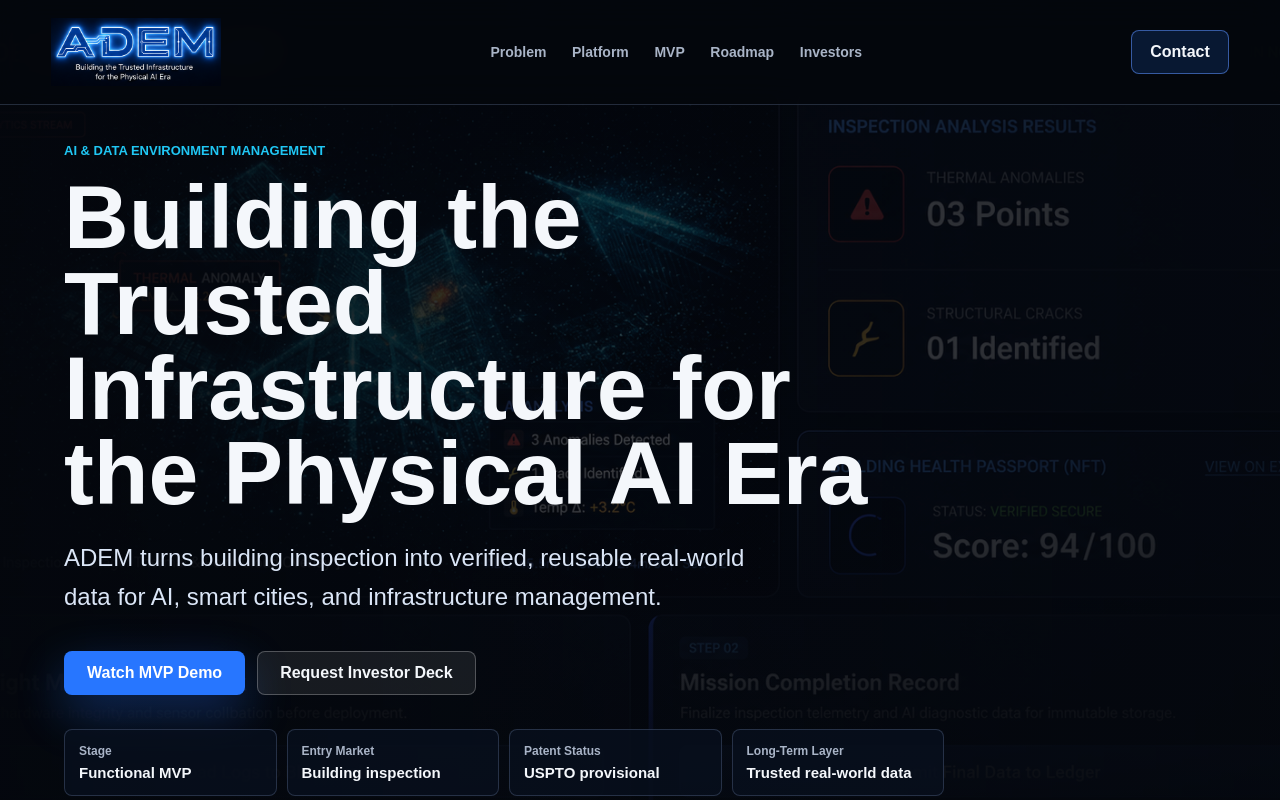
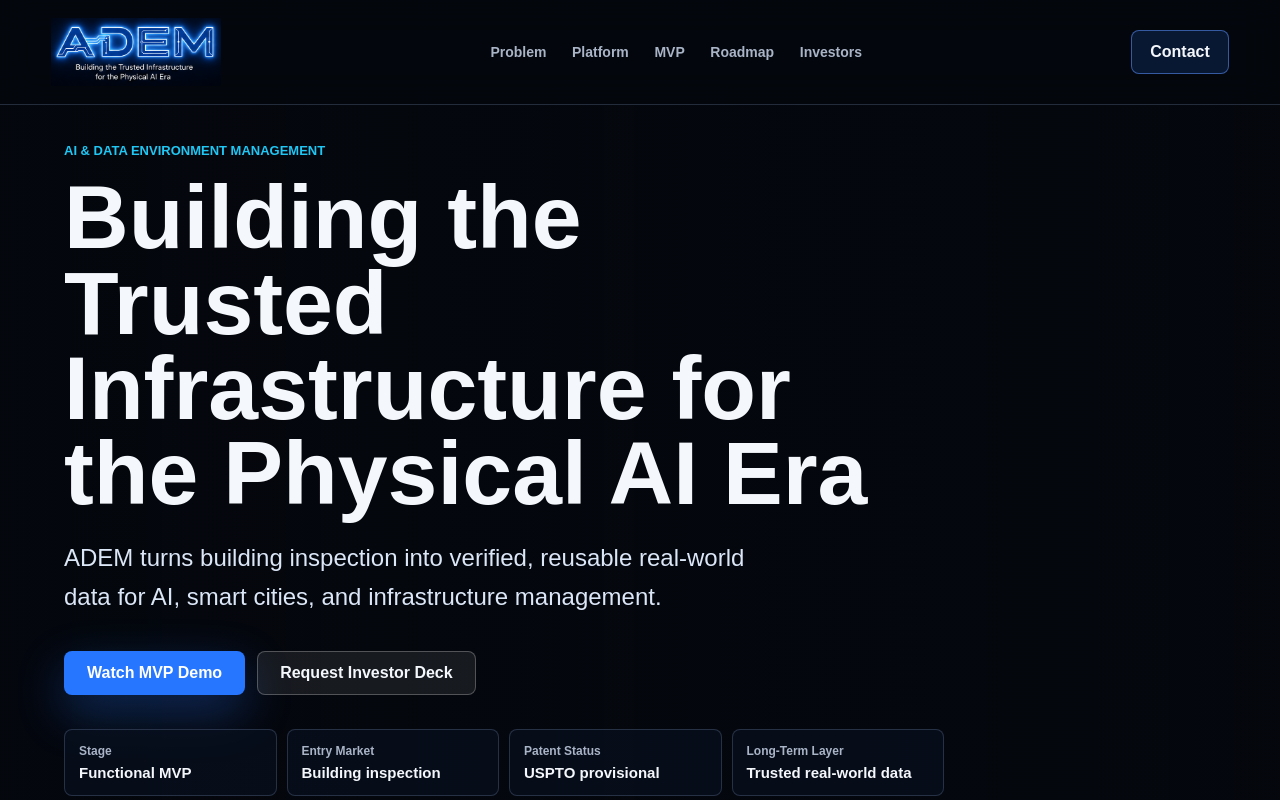
Before and after one commit to hanson428571-oss/adem-website, a Next.js app: page / in a window 1280 px wide. Shown: the top 800 px of the page. Built offline with nearby package versions, Linux system fonts and the light colour scheme.

Commit message:
Remove dashboard hero background

```diff
--- a/app/page.tsx
+++ b/app/page.tsx
@@ -79,7 +79,6 @@
       </header>
 
       <section id="top" className="hero">
-        <img className="heroBg" src="/adem-mvp-dashboard.png" alt="" aria-hidden="true" />
         <div className="heroShade" />
         <div className="heroContent">
           <p className="eyebrow">AI & Data Environment Management</p>
@@ -183,7 +182,7 @@
         </div>
         <div className="videoShell">
           <iframe
-           src="https://www.youtube.com/embed/qbKdY3LzJxk?cc_load_policy=0"
+            src="https://www.youtube.com/embed/qbKdY3LzJxk?cc_load_policy=0&hl=en"
             title="ADEM Functional MVP video"
             loading="lazy"
             allow="accelerometer; autoplay; clipboard-write; encrypted-media; gyroscope; picture-in-picture; web-share"
```
